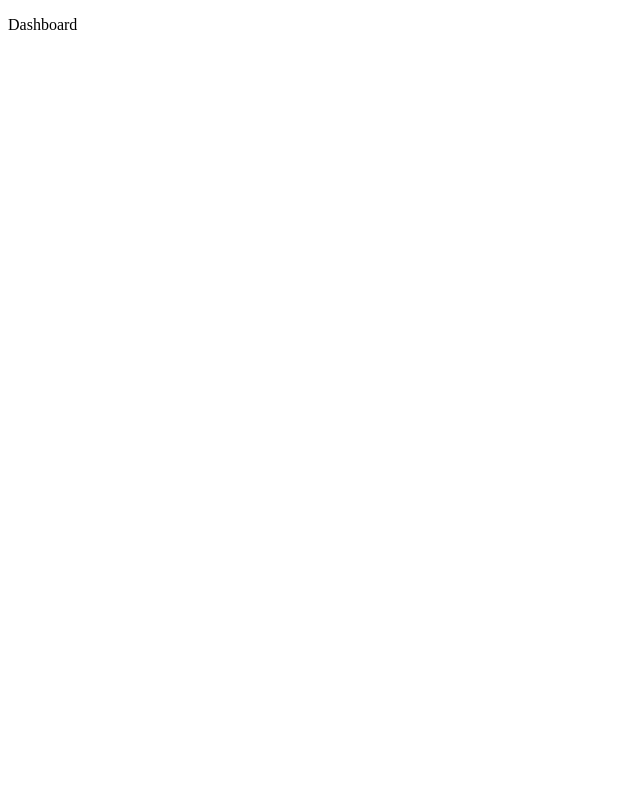
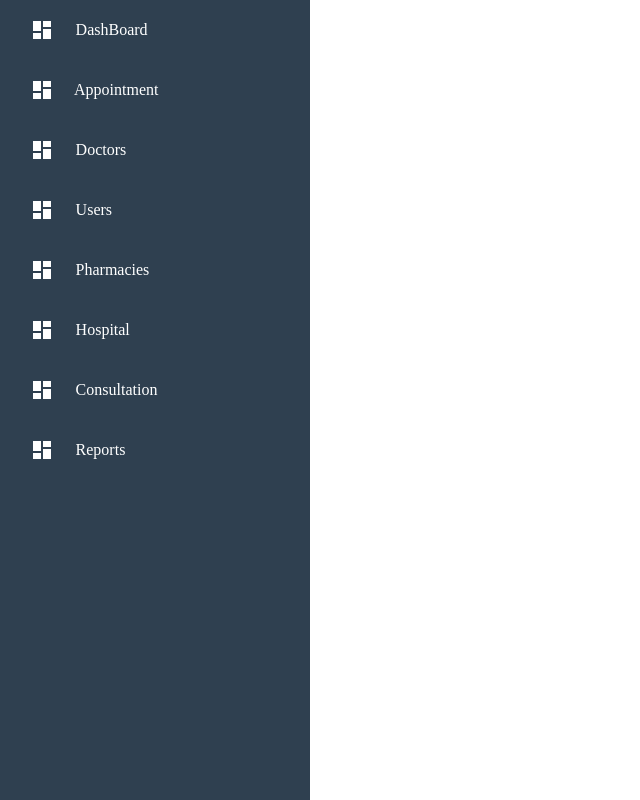
Before and after one commit to NewtonOngko/DoctorNow, a React app: page /dashboard in a window 1280 px wide. Shown: the top 800 px of the page, without its empty margins (0-640 px from the left). Built offline with nearby package versions, Linux system fonts and the light colour scheme.

Commit message:
add sidebar nav and link

```diff
--- a/public/index.html
+++ b/public/index.html
@@ -8,7 +8,7 @@
     <title>DCS Editor</title>
 </head>
 
-<body>
+<body style="margin: 0;padding: 0;">
     <div id="root"></div>
 </body>
 
--- /dev/null
+++ b/src/client/Components/Sidebar.js
@@ -0,0 +1,63 @@
+import React from 'react';
+import { makeStyles } from '@material-ui/core/styles';
+import {SidebarData} from '../../client/Components/SidebarData';
+const useStyles = makeStyles({
+    sidebar: {
+      width:'250px',
+      backgroundColor: '#2F4050',
+      height: '100vw',
+      padding: '0 30px',
+    },
+    SidebarList:{
+      height: 'auto',
+      padding: '0',
+      width: '10vw',
+      margin:'0',
+    },
+    sidebarrow:{
+      width: '10vw',
+      height: '60px',
+      listStyleType:'none',
+      margin:'0',
+      display: 'flex',
+      flexDirection:'row',
+      color:'white',
+      alignItems:'center',
+      textAlign:'left'
+    },
+    icon:{
+      width: '2vw',
+      display:'flex',
+      flexDirection: "row",
+      justifyContent: "space-between",
+      alignItems: "center",
+      marginRight:'20px',
+    },
+    title:{
+      textAlign:'left'
+    }
+  });
+
+export default function Sidebar() {
+    const classes = useStyles();
+    return (
+        <div className={classes.sidebar}>
+          <ul className={classes.SidebarList}>
+        {SidebarData.map((val, key) => {
+          return (
+            <li
+              key={key}
+              className={classes.sidebarrow}
+              id={window.location.pathname == val.link ? "active" : ""}
+              onClick={() => {
+                window.location.pathname = val.link;
+              }}
+            >
+              <div className={classes.icon}>{val.icon}</div> <div classes={classes.title}>{val.title}</div>
+            </li>
+          );
+        })}
+      </ul>
+      </div>
+    );
+  }
--- /dev/null
+++ b/src/client/Components/SidebarData.js
@@ -0,0 +1,41 @@
+import React from 'react'
+import DashboardIcon from '@material-ui/icons/Dashboard';
+export const SidebarData = [
+    {
+        title:"DashBoard",
+        icon:<DashboardIcon/>,
+        link:"/dashboard"
+    },
+    {
+        title:"Appointment",
+        icon:<DashboardIcon/>,
+        link:"/home"
+    },
+    {
+        title:"Doctors",
+        icon:<DashboardIcon/>,
+        link:"/home"
+    },
+    {
+        title:"Users",
+        icon:<DashboardIcon/>,
+        link:"/home"
+    },
+    {
+        title:"Pharmacies",
+        icon:<DashboardIcon/>,
+        link:"/home"
+    },{
+        title:"Hospital",
+        icon:<DashboardIcon/>,
+        link:"/home"
+    },{
+        title:"Consultation",
+        icon:<DashboardIcon/>,
+        link:"/home"
+    },{
+        title:"Reports",
+        icon:<DashboardIcon/>,
+        link:"/home"
+    },
+]
--- a/src/client/Containers/Dashboard.js
+++ b/src/client/Containers/Dashboard.js
@@ -1,9 +1,10 @@
 import React from 'react'
+import Sidebar from '../Components/Sidebar'
 
 export default function Dashboard() {
     return (
         <div>
-            <p>Dashboard</p>
+            <Sidebar/>
         </div>
     )
 }
```
